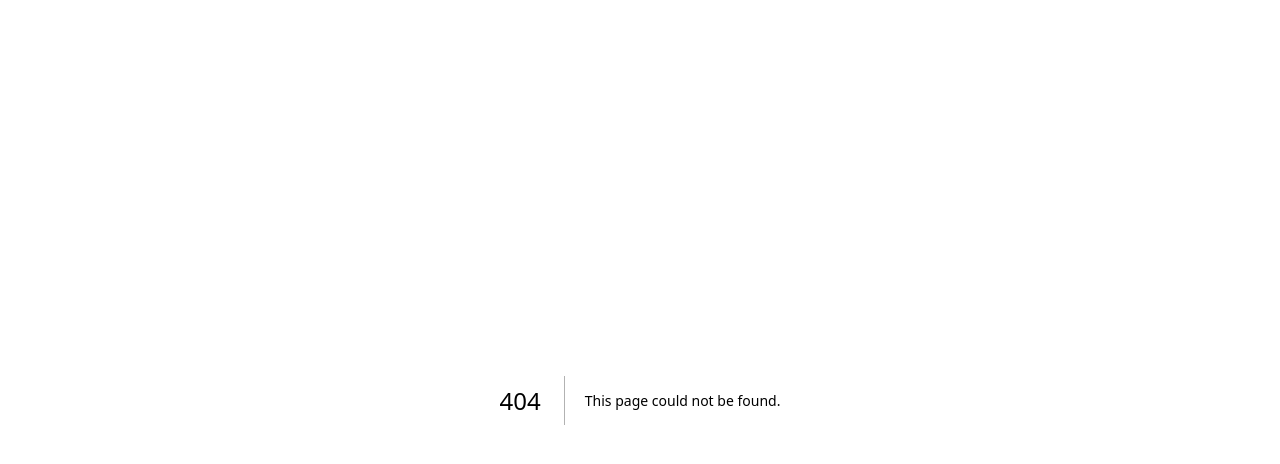
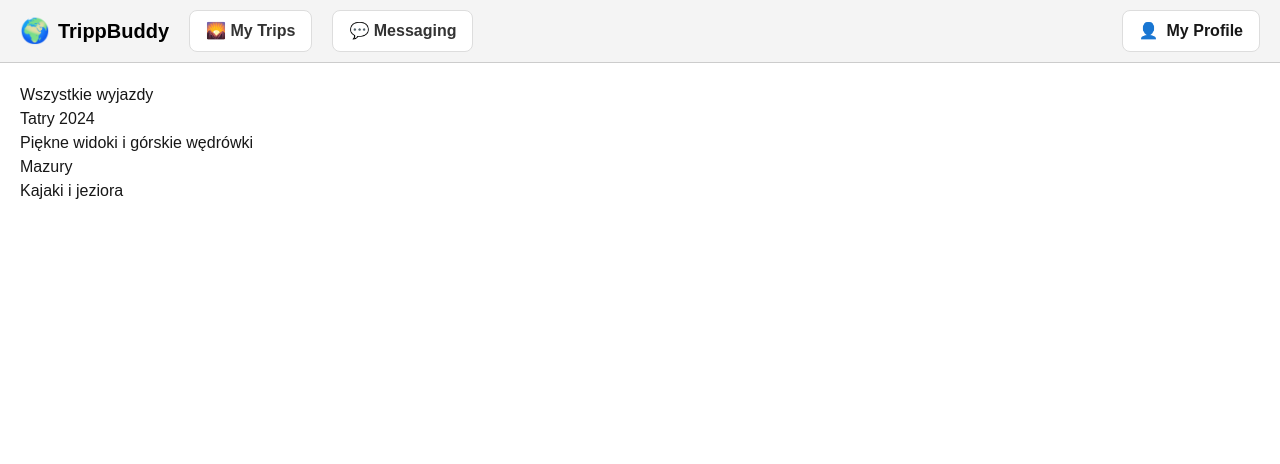
Before and after one commit to arekminajj/trip-buddy-frontend, a Next.js app: page /trips in a window 1280 px wide. Before the commit this address had no page. Shown: the top 464 px of the page. Built offline with nearby package versions, Linux system fonts and the light colour scheme.

Commit message:
Wstpne zmiany

```diff
--- /dev/null
+++ b/src/app/add/page.js
@@ -0,0 +1,40 @@
+// app/add/page.js
+"use client";
+
+import { useState } from "react";
+
+export default function AddTripPage() {
+  const [tripName, setTripName] = useState("");
+  const [description, setDescription] = useState("");
+
+  const handleSubmit = (e) => {
+    e.preventDefault();
+    console.log("Nowy wyjazd:", tripName, description);
+    alert("Wyjazd dodany (na razie tylko w konsoli)");
+    setTripName("");
+    setDescription("");
+  };
+
+  return (
+    <form onSubmit={handleSubmit}>
+      <h2>Dodaj nowy wyjazd</h2>
+      <div>
+        <label>Nazwa wyjazdu:</label><br />
+        <input
+          value={tripName}
+          onChange={(e) => setTripName(e.target.value)}
+          required
+        />
+      </div>
+      <div>
+        <label>Opis:</label><br />
+        <textarea
+          value={description}
+          onChange={(e) => setDescription(e.target.value)}
+          required
+        />
+      </div>
+      <button type="submit">Dodaj</button>
+    </form>
+  );
+}
--- a/src/app/layout.js
+++ b/src/app/layout.js
@@ -1,29 +1,68 @@
-import { Geist, Geist_Mono } from "next/font/google";
-import "./globals.css";
-
-const geistSans = Geist({
-  variable: "--font-geist-sans",
-  subsets: ["latin"],
-});
-
-const geistMono = Geist_Mono({
-  variable: "--font-geist-mono",
-  subsets: ["latin"],
-});
+// app/layout.js
+import Link from 'next/link';
+import './globals.css';
 
 export const metadata = {
-  title: "Create Next App",
-  description: "Generated by create next app",
+  title: "TrippBuddy",
+  description: "Aplikacja do oceniania i planowania wyjazdów",
 };
 
 export default function RootLayout({ children }) {
   return (
-    <html lang="en">
-      <body
-        className={`${geistSans.variable} ${geistMono.variable} antialiased`}
-      >
-        {children}
+    <html lang="pl">
+      <body>
+        <header style={{
+          display: "flex",
+          justifyContent: "space-between",
+          alignItems: "center",
+          padding: "10px 20px",
+          backgroundColor: "#f4f4f4",
+          borderBottom: "1px solid #ccc",
+        }}>
+          {/* Lewa strona - logo + kafelki */}
+          <div style={{ display: "flex", alignItems: "center", gap: "20px" }}>
+            {/* Logo + nazwa */}
+            <div style={{ fontWeight: "bold", fontSize: "20px", display: "flex", alignItems: "center", gap: "8px", color: "black" }}>
+              <span style={{ fontSize: "24px" }}>🌍</span> TrippBuddy
+            </div>
+
+            {/* Kafelki nawigacyjne */}
+            <Link href="/trips" style={navCardStyle}>🌄 My Trips</Link>
+            <Link href="/messaging" style={navCardStyle}>💬 Messaging</Link>
+          </div>
+
+          {/* Prawa strona - profil */}
+          <div style={profileStyle}>
+            <span style={{ marginRight: "8px" }}>👤</span>
+            <span style={{ fontWeight: "bold" }}>My Profile</span>
+          </div>
+        </header>
+
+        <main style={{ padding: "20px" }}>
+          {children}
+        </main>
       </body>
     </html>
   );
 }
+
+// Styl kafelka
+const navCardStyle = {
+  backgroundColor: "#fff",
+  padding: "8px 16px",
+  borderRadius: "8px",
+  textDecoration: "none",
+  color: "#333",
+  border: "1px solid #ddd",
+  fontWeight: "bold",
+  transition: "0.2s",
+};
+
+// Styl profilu
+const profileStyle = {
+  backgroundColor: "#fff",
+  padding: "8px 16px",
+  borderRadius: "8px",
+  border: "1px solid #ddd",
+  cursor: "pointer",
+};
--- a/src/app/page.js
+++ b/src/app/page.js
@@ -1,103 +1,9 @@
-import Image from "next/image";
-
-export default function Home() {
+// app/page.js
+export default function HomePage() {
   return (
-    <div className="grid grid-rows-[20px_1fr_20px] items-center justify-items-center min-h-screen p-8 pb-20 gap-16 sm:p-20 font-[family-name:var(--font-geist-sans)]">
-      <main className="flex flex-col gap-[32px] row-start-2 items-center sm:items-start">
-        <Image
-          className="dark:invert"
-          src="/next.svg"
-          alt="Next.js logo"
-          width={180}
-          height={38}
-          priority
-        />
-        <ol className="list-inside list-decimal text-sm/6 text-center sm:text-left font-[family-name:var(--font-geist-mono)]">
-          <li className="mb-2 tracking-[-.01em]">
-            Get started by editing{" "}
-            <code className="bg-black/[.05] dark:bg-white/[.06] px-1 py-0.5 rounded font-[family-name:var(--font-geist-mono)] font-semibold">
-              src/app/page.js
-            </code>
-            .
-          </li>
-          <li className="tracking-[-.01em]">
-            Save and see your changes instantly.
-          </li>
-        </ol>
-
-        <div className="flex gap-4 items-center flex-col sm:flex-row">
-          <a
-            className="rounded-full border border-solid border-transparent transition-colors flex items-center justify-center bg-foreground text-background gap-2 hover:bg-[#383838] dark:hover:bg-[#ccc] font-medium text-sm sm:text-base h-10 sm:h-12 px-4 sm:px-5 sm:w-auto"
-            href="https://vercel.com/new?utm_source=create-next-app&utm_medium=appdir-template-tw&utm_campaign=create-next-app"
-            target="_blank"
-            rel="noopener noreferrer"
-          >
-            <Image
-              className="dark:invert"
-              src="/vercel.svg"
-              alt="Vercel logomark"
-              width={20}
-              height={20}
-            />
-            Deploy now
-          </a>
-          <a
-            className="rounded-full border border-solid border-black/[.08] dark:border-white/[.145] transition-colors flex items-center justify-center hover:bg-[#f2f2f2] dark:hover:bg-[#1a1a1a] hover:border-transparent font-medium text-sm sm:text-base h-10 sm:h-12 px-4 sm:px-5 w-full sm:w-auto md:w-[158px]"
-            href="https://nextjs.org/docs?utm_source=create-next-app&utm_medium=appdir-template-tw&utm_campaign=create-next-app"
-            target="_blank"
-            rel="noopener noreferrer"
-          >
-            Read our docs
-          </a>
-        </div>
-      </main>
-      <footer className="row-start-3 flex gap-[24px] flex-wrap items-center justify-center">
-        <a
-          className="flex items-center gap-2 hover:underline hover:underline-offset-4"
-          href="https://nextjs.org/learn?utm_source=create-next-app&utm_medium=appdir-template-tw&utm_campaign=create-next-app"
-          target="_blank"
-          rel="noopener noreferrer"
-        >
-          <Image
-            aria-hidden
-            src="/file.svg"
-            alt="File icon"
-            width={16}
-            height={16}
-          />
-          Learn
-        </a>
-        <a
-          className="flex items-center gap-2 hover:underline hover:underline-offset-4"
-          href="https://vercel.com/templates?framework=next.js&utm_source=create-next-app&utm_medium=appdir-template-tw&utm_campaign=create-next-app"
-          target="_blank"
-          rel="noopener noreferrer"
-        >
-          <Image
-            aria-hidden
-            src="/window.svg"
-            alt="Window icon"
-            width={16}
-            height={16}
-          />
-          Examples
-        </a>
-        <a
-          className="flex items-center gap-2 hover:underline hover:underline-offset-4"
-          href="https://nextjs.org?utm_source=create-next-app&utm_medium=appdir-template-tw&utm_campaign=create-next-app"
-          target="_blank"
-          rel="noopener noreferrer"
-        >
-          <Image
-            aria-hidden
-            src="/globe.svg"
-            alt="Globe icon"
-            width={16}
-            height={16}
-          />
-          Go to nextjs.org →
-        </a>
-      </footer>
+    <div>
+      <h1>Witaj w aplikacji Wyjazdy!</h1>
+      <p>Możesz dodawać nowe wyjazdy i przeglądać te dodane przez innych.</p>
     </div>
   );
 }
--- /dev/null
+++ b/src/app/trips/page.js
@@ -0,0 +1,21 @@
+// app/trips/page.js
+export default function TripsPage() {
+    const trips = [
+      { id: 1, name: "Tatry 2024", description: "Piękne widoki i górskie wędrówki" },
+      { id: 2, name: "Mazury", description: "Kajaki i jeziora" },
+    ];
+
+    return (
+      <div>
+        <h2>Wszystkie wyjazdy</h2>
+        <ul>
+          {trips.map((trip) => (
+            <li key={trip.id}>
+              <h3>{trip.name}</h3>
+              <p>{trip.description}</p>
+            </li>
+          ))}
+        </ul>
+      </div>
+    );
+  }
```
